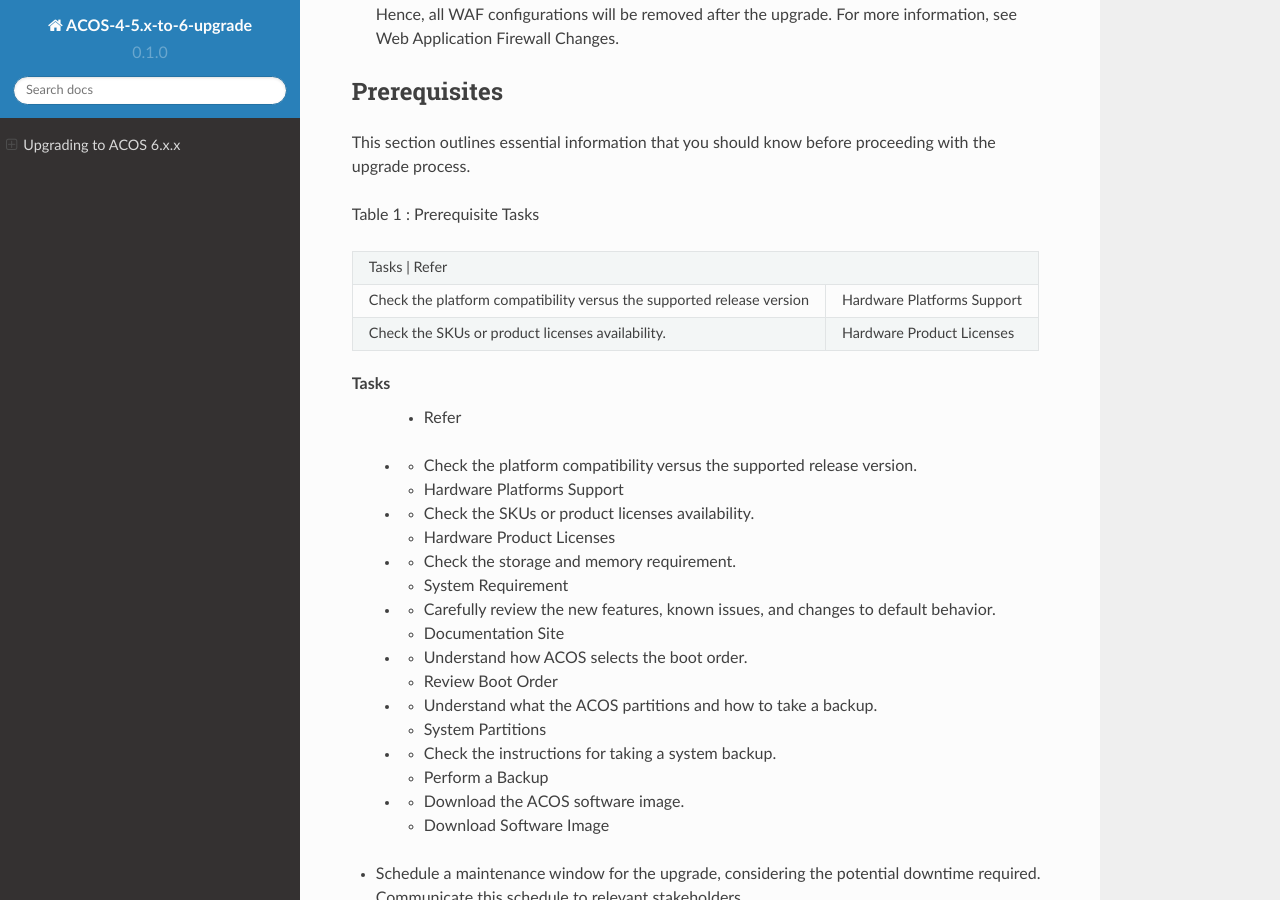
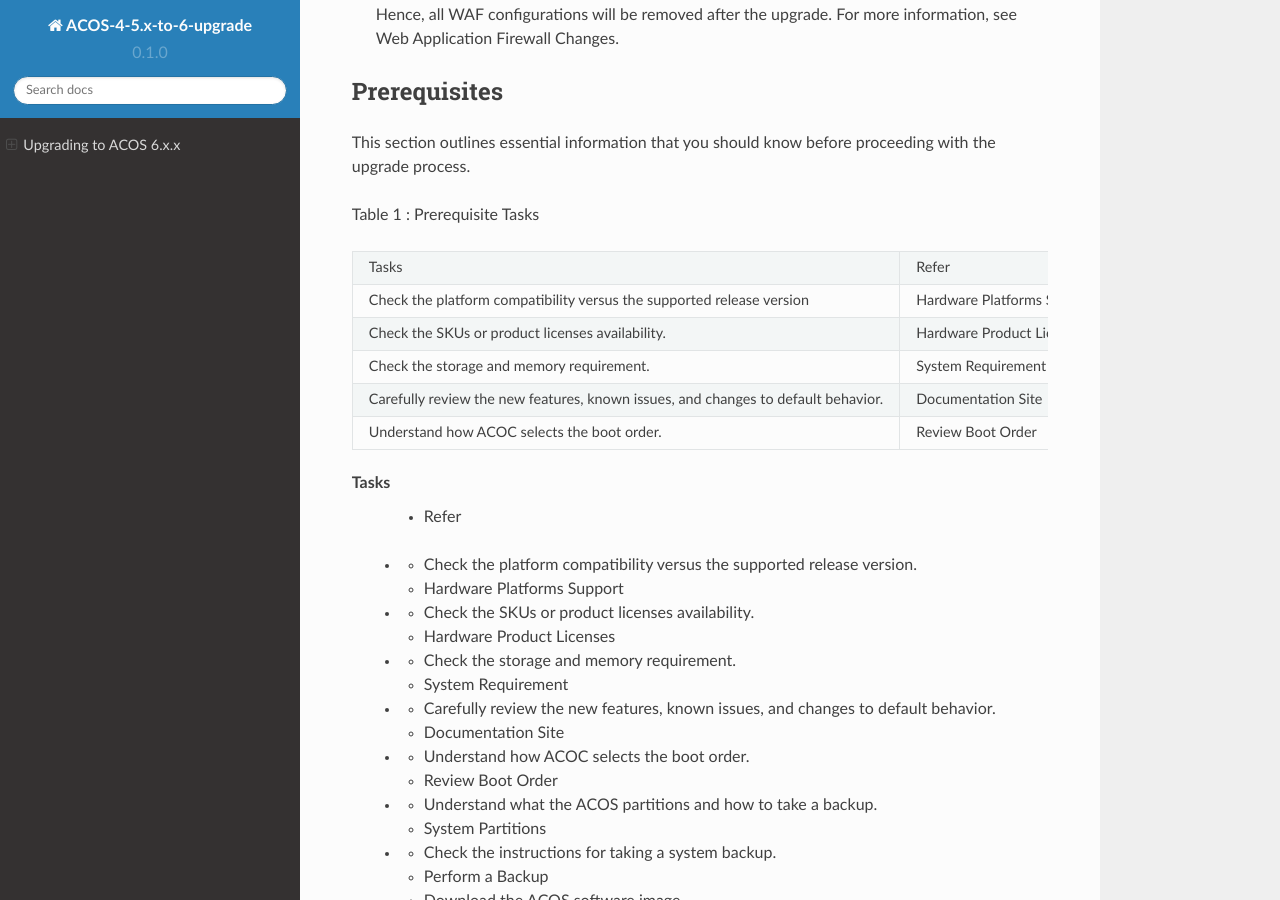
Before and after one commit to gtownsie/ACOS-4-5.x-to-6-upgrade, a Sphinx documentation site: the page built from docs/source/index.rst, in a window 1280 px wide and 900 px high, scrolled down 1417 px. Built offline with Sphinx 7.4.7 and the Read the Docs theme 2.0.0, drawn with Linux system fonts in a browser that asks for light colours.

Commit message:
Update index.rst

```diff
--- a/docs/source/index.rst
+++ b/docs/source/index.rst
@@ -63,16 +63,19 @@
 
 Table 1 : Prerequisite Tasks
 
-+----------------------------------------------------------------------+-----------------------------+
-| Tasks                                                                 | Refer                      |
-+-----------------------------------------------------------------------+----------------------------+
-| Check the platform compatibility versus the supported release version | Hardware Platforms Support |
-+-----------------------------------------------------------------------+----------------------------+
-| Check the SKUs or product licenses availability.                      | Hardware Product Licenses  |
-+-----------------------------------------------------------------------+----------------------------+
-
-
-
++-----------------------------------------------------------------------------------+----------------------------+
+| Tasks                                                                             | Refer                      |
++-----------------------------------------------------------------------------------+----------------------------+
+| Check the platform compatibility versus the supported release version             | Hardware Platforms Support |
++-----------------------------------------------------------------------------------+----------------------------+
+| Check the SKUs or product licenses availability.                                  | Hardware Product Licenses  |
++-----------------------------------------------------------------------------------+----------------------------+
+| Check the storage and memory requirement.                                         | System Requirement         |
++-----------------------------------------------------------------------------------+----------------------------+
+| Carefully review the new features, known issues, and changes to default behavior. | Documentation Site         |
++-----------------------------------------------------------------------------------+----------------------------+
+| Understand how ACOC selects the boot order.                                       | Review Boot Order          |
++-----------------------------------------------------------------------------------+----------------------------+
 
 Tasks
       - Refer
@@ -84,7 +87,7 @@
       - System Requirement
     * - Carefully review the new features, known issues, and changes to default behavior.
       - Documentation Site
-    * - Understand how ACOS selects the boot order.
+    * - Understand how ACOC selects the boot order.
       - Review Boot Order
     * - Understand what the ACOS partitions and how to take a backup.
       - System Partitions
```
